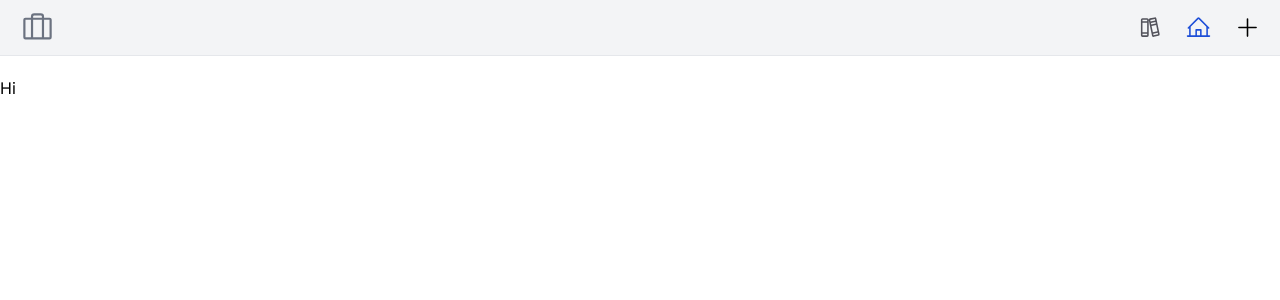
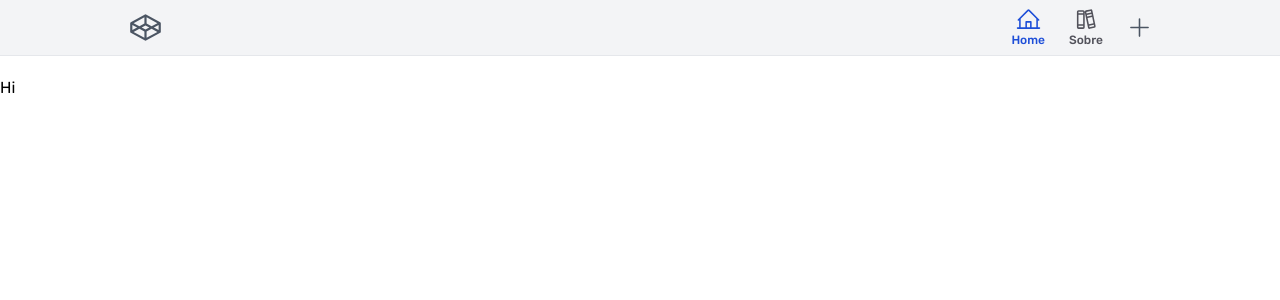
Before and after one commit to eliascoding365/TCC_Etec, a Next.js app: page / in a window 1280 px wide. Shown: the top 300 px of the page. Built offline with nearby package versions, Linux system fonts and the light colour scheme.

Commit message:
Add navbar icons and button modal

```diff
--- a/src/app/NavBar.tsx
+++ b/src/app/NavBar.tsx
@@ -4,6 +4,7 @@ import { usePathname } from "next/navigation";
 import { PiHouseLine } from "react-icons/pi";
 import { PiBooks } from "react-icons/pi";
 import { PiSuitcase } from "react-icons/pi";
+import { PiCodepenLogo } from "react-icons/pi";
 
 import classnames from "classnames";
 
@@ -12,15 +13,14 @@ import AddBtnModal from "./components/AddBtnModal/AddBtnModal";
 
 const NavBar = () => {
   const currentPath = usePathname()
-  console.log(currentPath)
   const links = [
+    { label: 'Home'  , href: '/',      icon: <PiHouseLine size={'25px'} />},
     { label: 'Sobre' , href: '/sobre', icon: <PiBooks size={'25px'}/>},
-    { label: 'Home'  , href: '/',      icon: <PiHouseLine size={'25px'} />},
     //{ label: 'Add'   , href: '/',      icon: <PiPlus size={'25px'}/>}
   ]
   return (
-    <nav className='flex justify-between bg-gray-100 space-x-8 border-b mb-5 px-5 h-14 items-center'>
-      <Link href="/"> <PiSuitcase className='text-gray-500'size={'35px'}/> </Link>
+    <nav className='flex justify-between bg-gray-100 space-x-8 border-b mb-5 px-32 h-14 items-center'>
+      <Link href="/"> <PiCodepenLogo className='text-gray-600'size={'35px'}/> </Link>
       <ul className='flex  space-x-6'>
         {links.map(link =>
           <Link
@@ -32,7 +32,10 @@ const NavBar = () => {
             'hover:text-blue-800 transition-colors':  true
           })}
           >
-          {link.icon}
+          <div className="flex flex-col justify-center items-center text-xs font-medium">
+            {link.icon}
+            <span>{link.label}</span>
+          </div>
           </Link>
         )}
         <AddBtnModal/>
--- a/src/app/components/AddBtnModal/AddBtnModal.tsx
+++ b/src/app/components/AddBtnModal/AddBtnModal.tsx
@@ -3,8 +3,8 @@ import { PiPlus } from "react-icons/pi";
 
 const AddBtnModal = () => {
   return (
-    <button>
-      <PiPlus size={'25px'}/>
+    <button >
+      <PiPlus className='text-gray-600'size={'25px'}/>
     </button>
   )
 }
--- a/src/app/globals.css
+++ b/src/app/globals.css
@@ -3,18 +3,17 @@
 @tailwind utilities;
 
 :root {
-  --background-end-rgb: 255, 255, 255;
+  --background-end-rgb: 0, 0, 0;
 }
 
 @media (prefers-color-scheme: dark) {
   :root {
-    --foreground-rgb: 0, 0, 0;
+    --foreground-rgb: 255, 255, 255;
   }
 }
 
 body {
   color: rgb(var(--foreground-rgb));
-
 }
 
 @layer utilities {
--- a/src/app/layout.tsx
+++ b/src/app/layout.tsx
@@ -1,10 +1,19 @@
 import type { Metadata } from "next";
-import { Inter } from "next/font/google";
+import { Inter, Poppins, Rubik } from "next/font/google";
 import "./globals.css";
 import NavBar from "./NavBar";
 
 const inter = Inter({ subsets: ["latin"] });
 
+const poppins = Poppins({
+  subsets: ['latin'],
+  weight: ['400','500']
+})
+
+const rubik = Rubik({
+  subsets: ['latin'],
+  weight: ['400','500']
+})
 export const metadata: Metadata = {
   title: "Create Next App",
   description: "Generated by create next app",
@@ -17,9 +26,9 @@ export default function RootLayout({
 }>) {
   return (
     <html lang="en">
-      <body className={inter.className}>
+      <body className={rubik.className} >
         <NavBar/>
-        <main>{children}</main>
+        <main className="">{children}</main>
       </body>
     </html>
   );
```
